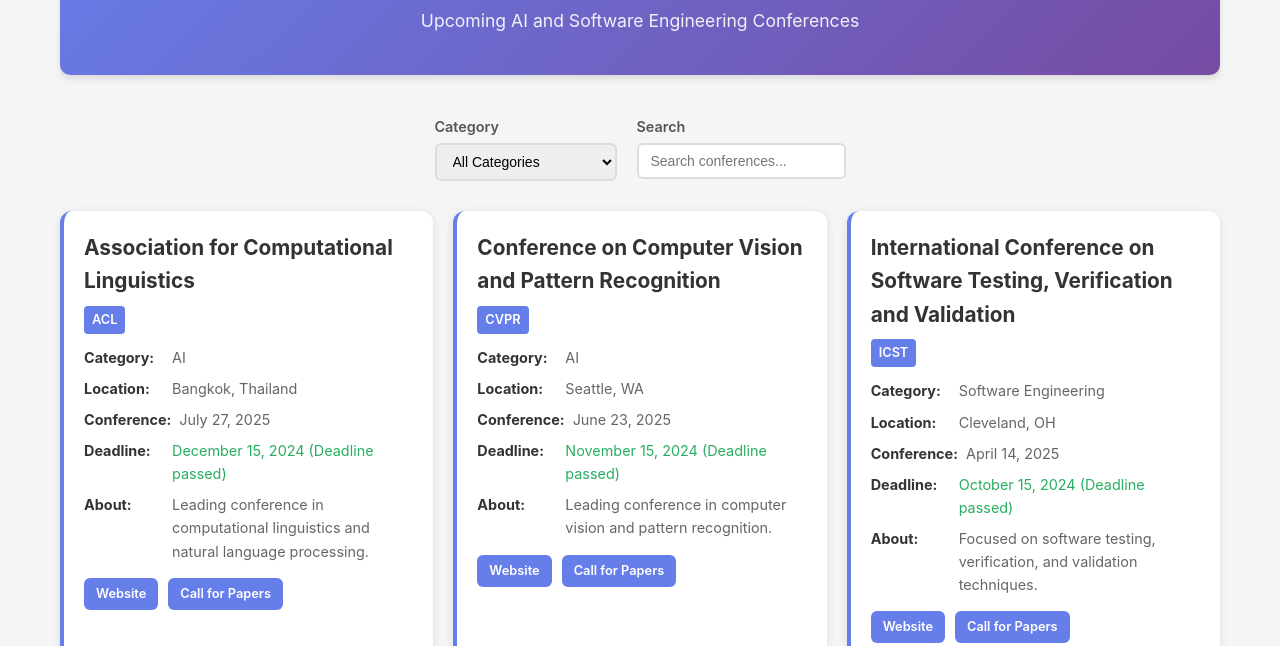
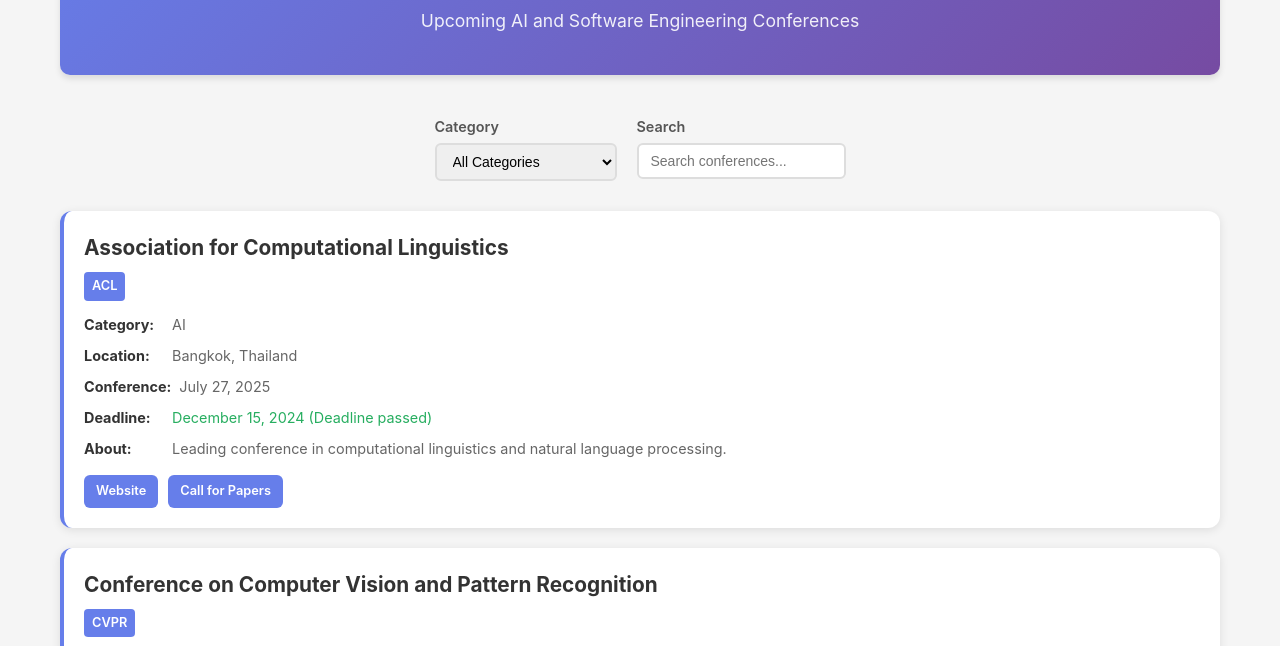
Before and after one commit to saurabhpujar/ai4se, a plain HTML site: page index.html in a window 1280 px wide. Shown: the part 127-773 px from the top of the page. Drawn offline with Linux system fonts and the light colour scheme.

Commit message:
Update layout to display one conference per row

```diff
--- a/styles.css
+++ b/styles.css
@@ -80,7 +80,7 @@ body {
 
 .conferences-grid {
     display: grid;
-    grid-template-columns: repeat(auto-fill, minmax(350px, 1fr));
+    grid-template-columns: 1fr;
     gap: 20px;
     margin-top: 30px;
 }
```
